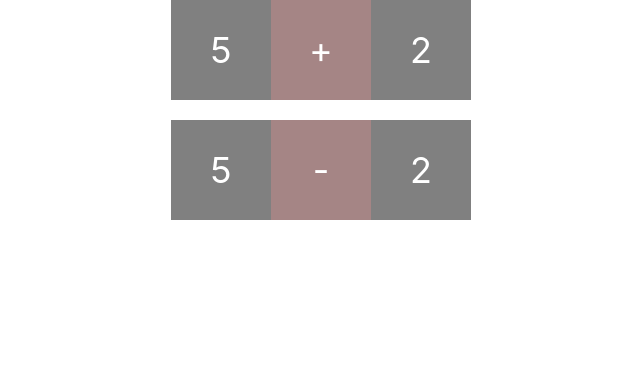
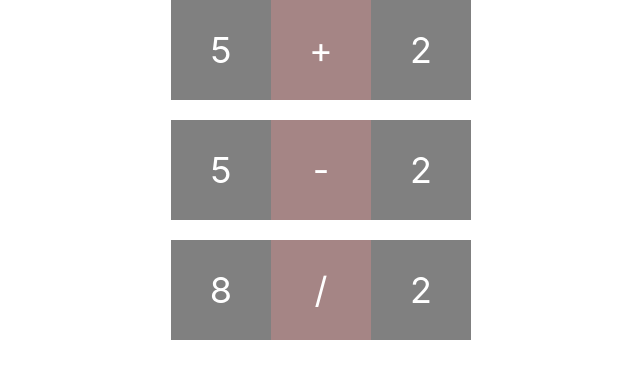
Before and after one commit to qhtjd2131/git-test, a React (Create React App) app: page / in a window 1280 px wide. Shown: the top 378 px of the page, without its empty margins (319-959 px from the left). Built offline with nearby package versions, Linux system fonts and the light colour scheme.

Commit message:
main branch : calc divide 기능 추가

```diff
--- a/src/App.js
+++ b/src/App.js
@@ -1,4 +1,5 @@
 import "./App.css";
+import Divide from "./components/Divide";
 import Minus from "./components/Minus";
 import Sum from "./components/Sum";
 
@@ -6,8 +7,8 @@ function App() {
   return (
     <div className="app">
       <Sum />
-
       <Minus />
+      <Divide />
     </div>
   );
 }
--- /dev/null
+++ b/src/components/Divide.js
@@ -0,0 +1,13 @@
+import React from "react";
+
+const Divide = () => {
+  return (
+    <div className="calc-wrapper">
+      <div className="number-square">8</div>
+      <div className="sign-square">/</div>
+      <div className="number-square">2</div>
+    </div>
+  );
+};
+
+export default Divide;
```
